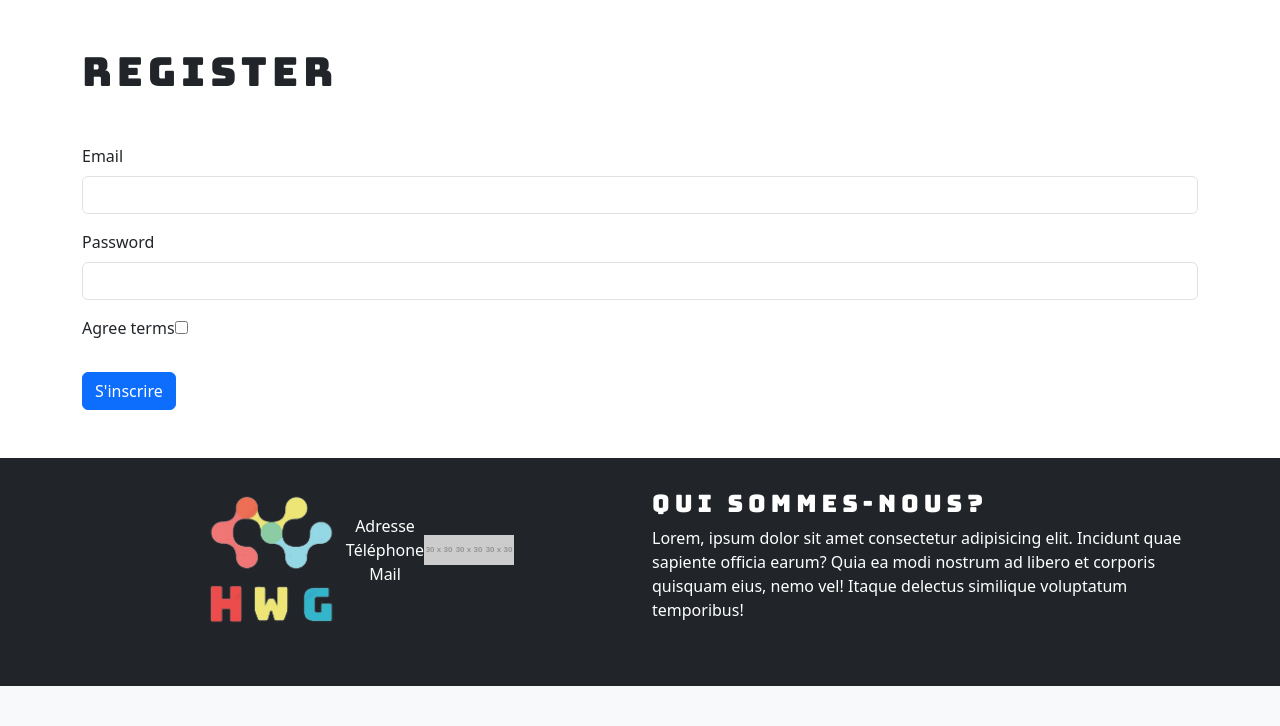
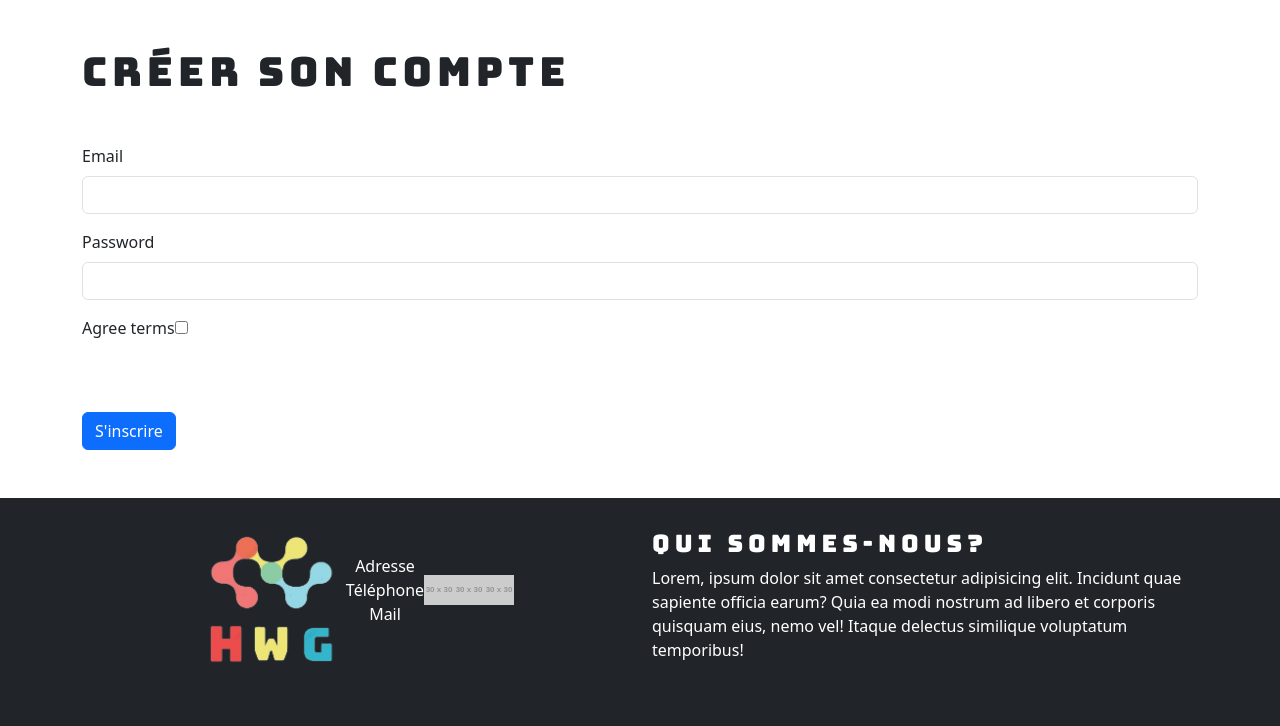
Before and after one commit to SKenny64/hwg, a Symfony app: template templates/registration/register.html.twig in a window 1280 px wide. Shown: the part 209-935 px from the top of the page. Before the commit the page ends 895 px from the top, so only its background shows below. Run offline with Twig, Linux system fonts and the light colour scheme; the template is opened without the code that fills it, so the values that code supplies are empty; grey boxes labelled with a size stand in for pictures from a placeholder-image service; form fields are guessed from the names that the template uses; style sheets or scripts are compiled from the project's sources; some libraries are stand-ins or nearby versions.

Commit message:
lise en page formulaire de création de compte

```diff
--- a/src/Form/RegistrationFormType.php
+++ b/src/Form/RegistrationFormType.php
@@ -22,7 +22,7 @@ class RegistrationFormType extends AbstractType
         $builder
         ->add('email', EmailType::class, [
             'attr' => [
-                'class' => 'form-control',
+                'class' => 'form-control mb-5',
             ],
         ])
             ->add('agreeTerms', CheckboxType::class, [
@@ -38,7 +38,7 @@ class RegistrationFormType extends AbstractType
                 // this is read and encoded in the controller
                 'mapped' => false,
                 'attr' => [
-                    'class' => 'form-control',
+                    'class' => 'form-control mb-3',
                     'autocomplete' => 'new-password',
                 ],
                 'constraints' => [
--- a/templates/registration/register.html.twig
+++ b/templates/registration/register.html.twig
@@ -4,7 +4,7 @@
 {% endblock %}
 
 {% block body %}
-	<h1 class="my-5">Register</h1>
+	<h1 class="my-5">Créer son compte</h1>
 
 	{{ form_errors(registrationForm) }}
 
@@ -15,6 +15,6 @@
         }) }}
 	{{ form_row(registrationForm.agreeTerms) }}
 
-	<button type="submit" class="btn btn-primary mt-2 mb-5">S'inscrire</button>
+	<button type="submit" class="btn btn-primary my-5">S'inscrire</button>
 	{{ form_end(registrationForm) }}
 {% endblock %}
```
